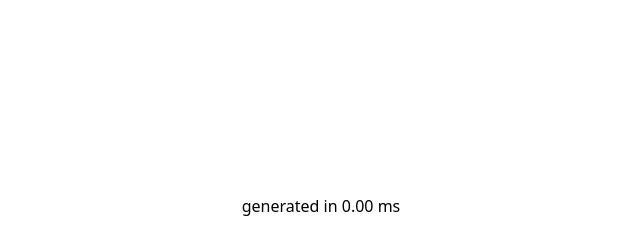
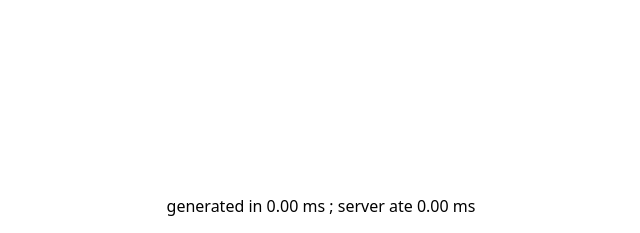
Before and after one commit to felix-schindler/Router, a PHP site: page / in a window 1280 px wide. Shown: the part 567-800 px from the top of the page, without its empty margins (319-959 px from the left). Run offline with PHP 8.4, Linux system fonts and the light colour scheme.

Commit message:
Layout: Also show how much time the web server took

```diff
--- a/src/views/base/LayoutView.php
+++ b/src/views/base/LayoutView.php
@@ -69,7 +69,11 @@ class LayoutView extends View
 			</main>
 
 			<footer>
-				<p>generated in <?= number_format((microtime(true) - $GLOBALS['start']) * 1000, 2) ?> ms</p>
+				<?php
+				$executionTime = (microtime(true) - $GLOBALS['start']) * 1000;
+				$timeSinceReq = ($GLOBALS['start'] - $_SERVER['REQUEST_TIME_FLOAT']) * 1000
+				?>
+				<p>generated in <?= number_format($executionTime, 2) ?> ms ; server ate <?= number_format($timeSinceReq, 2) ?> ms</p>
 			</footer>
 		</body>
 
```
